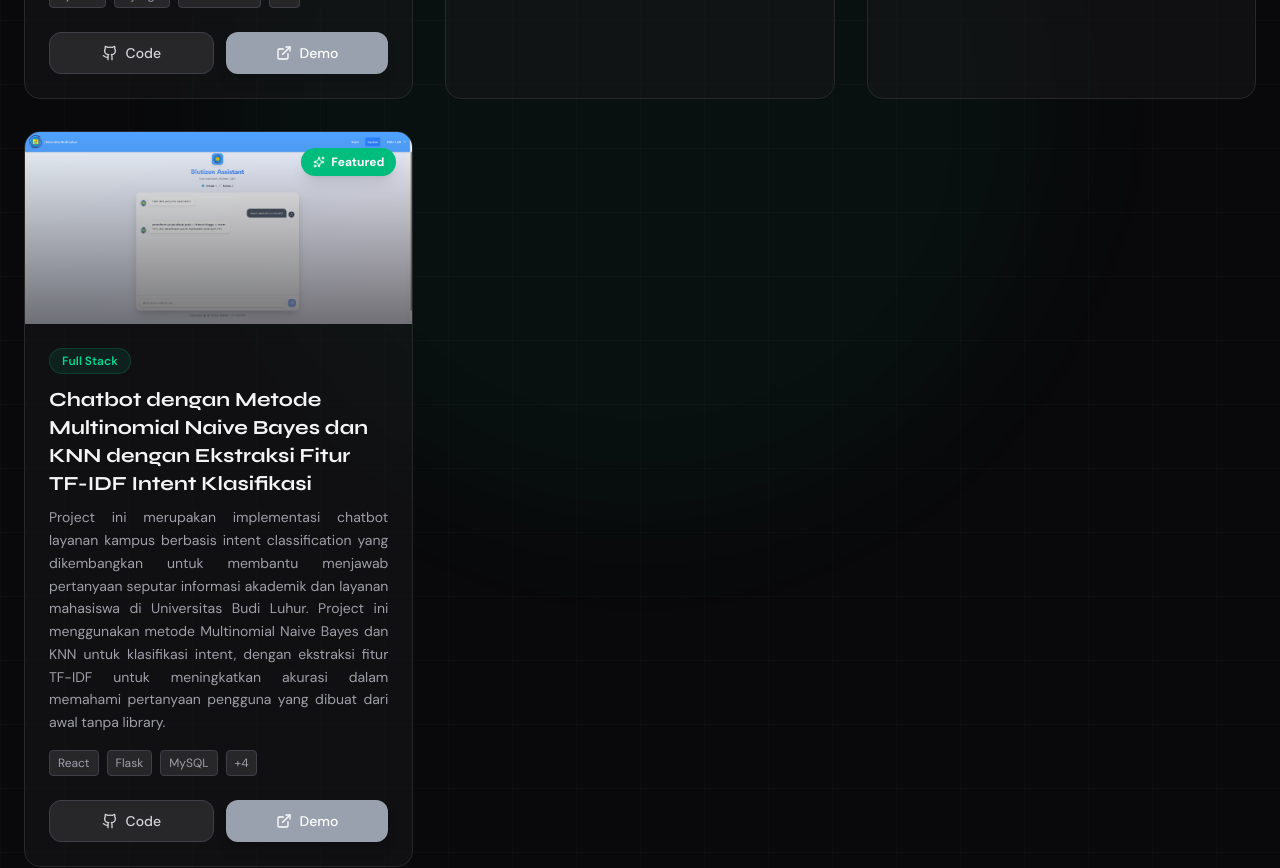
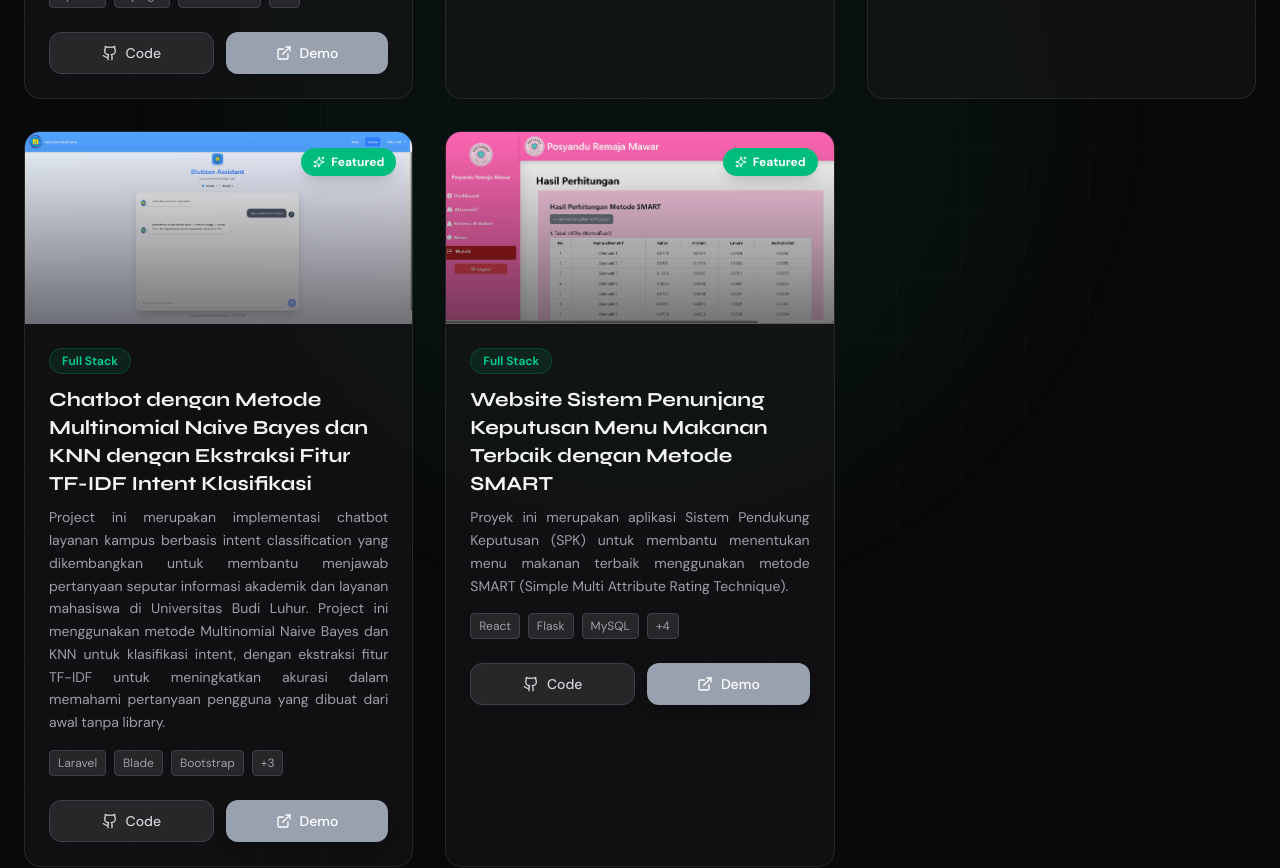
Before and after one commit to LRMNTRIX03/Portofoilio-web, a React (Vite) app: page / in a window 1280 px wide. Shown: the part 7440-8308 px from the top of the page. Built offline with nearby package versions, Linux system fonts and the light colour scheme.

Commit message:
tambah project

```diff
--- a/src/components/Projects.tsx
+++ b/src/components/Projects.tsx
@@ -5,6 +5,7 @@ import dashboard from '../assets/img/projects/dashboard.png';
 import api from '../assets/img/projects/api.png';
 import code from '../assets/img/projects/code.png';
 import layanan from '../assets/img/projects/layanan.png';
+import mawar from '../assets/img/projects/mawar.png';
 
 const Projects: React.FC = () => {
   const { elementRef, isIntersecting } = useIntersectionObserver({
@@ -28,7 +29,7 @@ const Projects: React.FC = () => {
      {
       title: 'Book Rest API with Laravel',
       category: 'Backend',
-      description: 'Proyek ini adalah RESTful API sederhana berbasis Laravel untuk mengelola data buku.API ini menyediakan fitur untuk menampilkan daftar buku, detail buku, menambahkan buku baru, memperbarui, serta menghapus buku.',
+      description: 'Proyek ini adalah RESTful API sederhana berbasis Laravel untuk mengelola data buku. API ini menyediakan fitur untuk menampilkan daftar buku, detail buku, menambahkan buku baru, memperbarui, serta menghapus buku.',
       image: api,
       technologies: ['PHP', 'Laravel', 'MySQL', 'Postman'],
       github: 'https://github.com/LRMNTRIX03/Simple-Library-Books-Laravel',
@@ -50,6 +51,16 @@ const Projects: React.FC = () => {
       category: 'Full Stack',
       description: 'Project ini merupakan implementasi chatbot layanan kampus berbasis intent classification yang dikembangkan untuk membantu menjawab pertanyaan seputar informasi akademik dan layanan mahasiswa di Universitas Budi Luhur. Project ini menggunakan metode Multinomial Naive Bayes dan KNN untuk klasifikasi intent, dengan ekstraksi fitur TF-IDF untuk meningkatkan akurasi dalam memahami pertanyaan pengguna yang dibuat dari awal tanpa library.',
       image: layanan,
+      technologies: ['Laravel', 'Blade', 'Bootstrap', 'Tailwind CSS', 'PHP', 'MySQL'],
+      github: 'https://github.com/LRMNTRIX03/Web-Sistem-Penunjang-Keputusan-Metode-SMART-Untuk-Menu-Makanan-Terbaik',
+      demo: '',
+      featured: true
+    },
+       {
+      title: 'Website Sistem Penunjang Keputusan Menu Makanan Terbaik dengan Metode SMART',
+      category: 'Full Stack',
+      description: 'Proyek ini merupakan aplikasi Sistem Pendukung Keputusan (SPK) untuk membantu menentukan menu makanan terbaik menggunakan metode SMART (Simple Multi Attribute Rating Technique). ',
+      image: mawar,
       technologies: ['React', 'Flask', 'MySQL', 'Tailwind', 'Sastrawi', 'Pandas', 'Numpy'],
       github: 'https://github.com/LRMNTRIX03/Chatbot-Layanan-Kampus-Budi-Luhur-Dengan-Metode-Multinomial-Naive-Bayes-dan-K-Nearest-Neighbors',
       demo: '',
```
Also changed, not shown: src/assets/img/projects/mawar.png (added).
